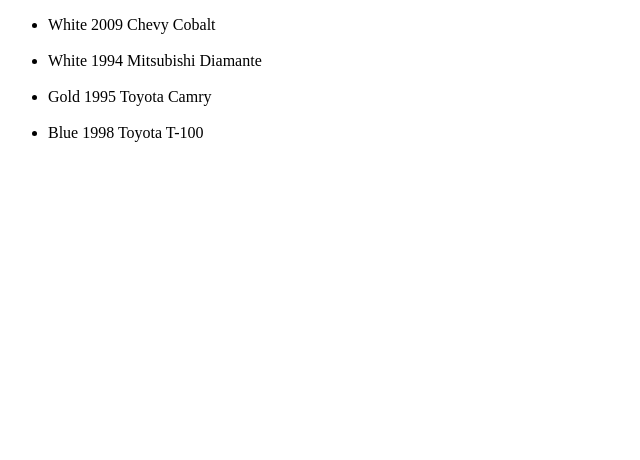
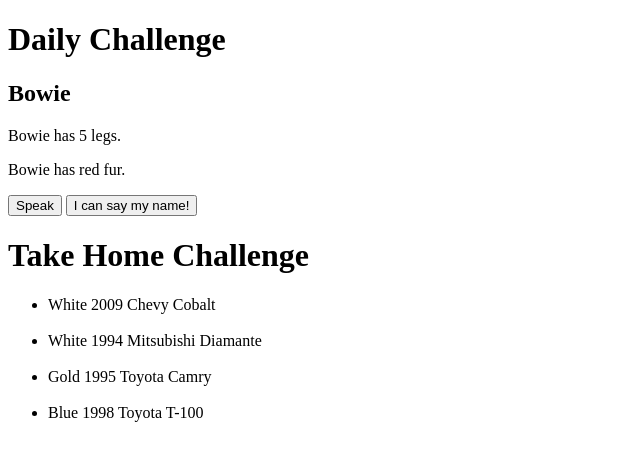
Before and after one commit to STRussell0/day-08, a plain HTML site: page index.html in a window 1280 px wide. Shown: the whole page, without its empty margins (0-640 px from the left). Drawn offline with Linux system fonts and the light colour scheme.

Commit message:
Fixed before class

```diff
--- a/index.html
+++ b/index.html
@@ -7,12 +7,15 @@
     <title>Document</title>
 </head>
 <body>
-    <!-- <h1 id="name"></h1>
+    <h1 id="title"></h1>
+    <h2 id="name"></h2>
     <p id="legs"></p>
     <p id="color"></p>
     <button id="speak">Speak</button>
-    <button id="speakName">I can say my name!</button> -->
+    <button id="speakName">I can say my name!</button>
 
+    <script src="./js/daily-challenge.js"></script>
     <script src="./js/take-home.js"></script>
+
 </body>
 </html>
--- a/js/daily-challenge.js
+++ b/js/daily-challenge.js
@@ -1,7 +1,10 @@
+const title1 = document.getElementById('title');
+title1.innerHTML = 'Daily Challenge';
+
 const dog = { //created an object named dog
     name: 'Bowie', //gave it a few properties
     legs: 5,
-    furColor: 'yes',
+    furColor: 'red',
     speak: function() { //created a function so it can speak when called upon
         alert('Woof!');
     },
--- a/js/take-home.js
+++ b/js/take-home.js
@@ -1,3 +1,7 @@
+const title = document.createElement('h1');
+title.innerHTML = 'Take Home Challenge';
+document.body.appendChild(title);
+
 class car { //created a class named car
 
     constructor (make, model, year, color) { //constructor used
```
